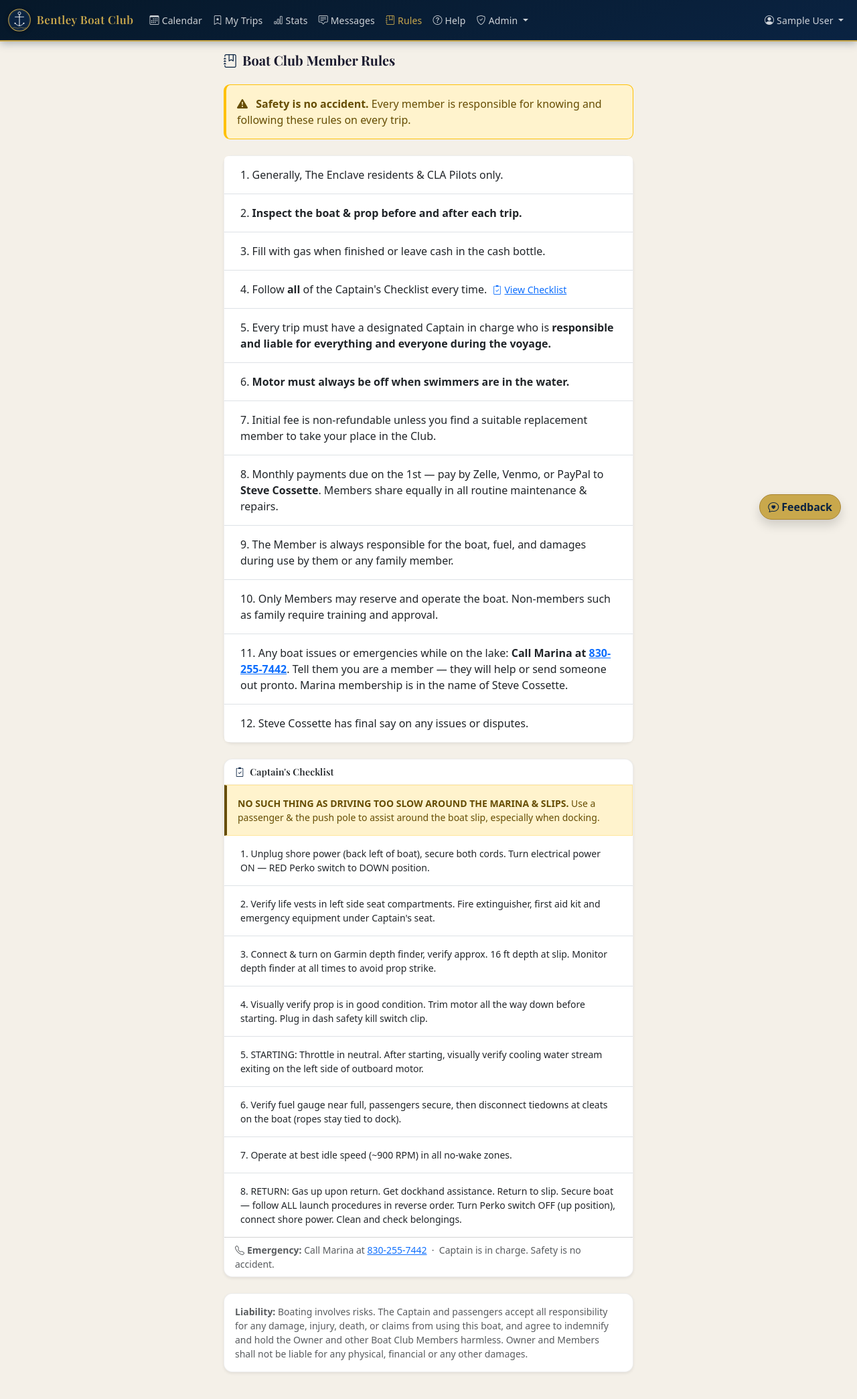
After one commit to richardahasting/FleetNests, a Flask app: page /rules in a window 1280 px wide. The commit adds this page. Shown: the whole page at 67% size. Run offline with Flask 3, Linux system fonts and the light colour scheme; the visitor is signed in with stand-in values (Sample User, id 1).

Commit message:
Add real Captain's Checklist, Club Rules page, and printable checklist
Replace generic 17-item checklist with the actual 8-step procedure from
the club's official PDF. Add liability disclaimer and marina emergency
number to the checkout page. New /rules page shows all 12 club member
rules alongside the checklist. New /checklist page is a printable
reference. Both linked from the nav bar.

Co-Authored-By: Claude Sonnet 4.6 <noreply@anthropic.com>

```diff
--- a/app.py
+++ b/app.py
@@ -810,6 +810,8 @@ def register_routes(app: Flask):
                                CAPTAIN_CHECKLIST=models.CAPTAIN_CHECKLIST,
                                CHECKLIST_CATEGORIES=models.CHECKLIST_CATEGORIES,
                                FUEL_LEVELS=models.FUEL_LEVELS,
+                               DISCLAIMER=models.CAPTAIN_CHECKLIST_DISCLAIMER,
+                               MARINA_PHONE=models.MARINA_PHONE,
                                now_time=now_time)
 
     @app.route("/trips/<int:res_id>/checkin", methods=["GET", "POST"])
@@ -859,6 +861,25 @@ def register_routes(app: Flask):
     def admin_trip_logs():
         logs = models.get_all_trip_logs()
         return render_template("admin/trip_logs.html", logs=logs)
+
+    # -- Club Rules & Captain's Checklist -------------------------------------
+
+    @app.route("/rules")
+    @auth.login_required
+    def rules_page():
+        return render_template("rules.html",
+                               CAPTAIN_CHECKLIST=models.CAPTAIN_CHECKLIST,
+                               CHECKLIST_CATEGORIES=models.CHECKLIST_CATEGORIES,
+                               DISCLAIMER=models.CAPTAIN_CHECKLIST_DISCLAIMER)
+
+    @app.route("/checklist")
+    @auth.login_required
+    def checklist_page():
+        return render_template("checklist.html",
+                               CAPTAIN_CHECKLIST=models.CAPTAIN_CHECKLIST,
+                               CHECKLIST_CATEGORIES=models.CHECKLIST_CATEGORIES,
+                               MARINA_PHONE=models.MARINA_PHONE,
+                               DISCLAIMER=models.CAPTAIN_CHECKLIST_DISCLAIMER)
 
     # -- Password reset / welcome set-password --------------------------------
 
--- a/templates/base.html
+++ b/templates/base.html
@@ -46,6 +46,10 @@
         <li class="nav-item">
           <a class="nav-link {% if request.endpoint in ('messages','new_message') %}active{% endif %}"
              href="{{ url_for('messages') }}"><i class="bi bi-chat-square-text me-1"></i>Messages</a>
+        </li>
+        <li class="nav-item">
+          <a class="nav-link {% if request.endpoint == 'rules_page' %}active{% endif %}"
+             href="{{ url_for('rules_page') }}"><i class="bi bi-journal-bookmark me-1"></i>Rules</a>
         </li>
         <li class="nav-item">
           <a class="nav-link {% if request.endpoint == 'help_page' %}active{% endif %}"
--- /dev/null
+++ b/templates/rules.html
@@ -0,0 +1,106 @@
+{% extends "base.html" %}
+{% block title %}Club Rules — Bentley Boat Club{% endblock %}
+
+{% block content %}
+<div class="row justify-content-center">
+  <div class="col-12 col-md-8 col-lg-6">
+
+    <div class="d-flex align-items-center mb-4">
+      <h5 class="mb-0 fw-bold">
+        <i class="bi bi-journal-bookmark me-2 text-club-blue"></i>Boat Club Member Rules
+      </h5>
+    </div>
+
+    <div class="alert alert-warning border-warning mb-4" role="alert">
+      <i class="bi bi-exclamation-triangle-fill me-2"></i>
+      <strong>Safety is no accident.</strong> Every member is responsible for
+      knowing and following these rules on every trip.
+    </div>
+
+    <div class="card border-0 shadow-sm mb-4">
+      <div class="card-body p-0">
+        <ol class="list-group list-group-flush list-group-numbered rounded">
+          <li class="list-group-item px-4 py-3">
+            Generally, The Enclave residents &amp; CLA Pilots only.
+          </li>
+          <li class="list-group-item px-4 py-3">
+            <strong>Inspect the boat &amp; prop before and after each trip.</strong>
+          </li>
+          <li class="list-group-item px-4 py-3">
+            Fill with gas when finished or leave cash in the cash bottle.
+          </li>
+          <li class="list-group-item px-4 py-3">
+            Follow <strong>all</strong> of the Captain's Checklist every time.
+            <a href="{{ url_for('checklist_page') }}" class="ms-1 small">
+              <i class="bi bi-clipboard2-check me-1"></i>View Checklist
+            </a>
+          </li>
+          <li class="list-group-item px-4 py-3">
+            Every trip must have a designated Captain in charge who is
+            <strong>responsible and liable for everything and everyone during the voyage.</strong>
+          </li>
+          <li class="list-group-item px-4 py-3">
+            <strong>Motor must always be off when swimmers are in the water.</strong>
+          </li>
+          <li class="list-group-item px-4 py-3">
+            Initial fee is non-refundable unless you find a suitable replacement
+            member to take your place in the Club.
+          </li>
+          <li class="list-group-item px-4 py-3">
+            Monthly payments due on the 1st — pay by Zelle, Venmo, or PayPal to
+            <strong>Steve Cossette</strong>. Members share equally in all routine
+            maintenance &amp; repairs.
+          </li>
+          <li class="list-group-item px-4 py-3">
+            The Member is always responsible for the boat, fuel, and damages
+            during use by them or any family member.
+          </li>
+          <li class="list-group-item px-4 py-3">
+            Only Members may reserve and operate the boat. Non-members such as
+            family require training and approval.
+          </li>
+          <li class="list-group-item px-4 py-3">
+            Any boat issues or emergencies while on the lake:
+            <strong>Call Marina at <a href="tel:8302557442">830-255-7442</a></strong>.
+            Tell them you are a member — they will help or send someone out pronto.
+            Marina membership is in the name of Steve Cossette.
+          </li>
+          <li class="list-group-item px-4 py-3">
+            Steve Cossette has final say on any issues or disputes.
+          </li>
+        </ol>
+      </div>
+    </div>
+
+    <div class="card border-0 shadow-sm mb-4">
+      <div class="card-header bg-transparent fw-semibold">
+        <i class="bi bi-clipboard2-check me-2 text-club-blue"></i>Captain's Checklist
+      </div>
+      <div class="card-body p-0">
+        <div class="alert alert-warning rounded-0 mb-0 small">
+          <strong>NO SUCH THING AS DRIVING TOO SLOW AROUND THE MARINA &amp; SLIPS.</strong>
+          Use a passenger &amp; the push pole to assist around the boat slip,
+          especially when docking.
+        </div>
+        <ol class="list-group list-group-flush list-group-numbered rounded-bottom">
+          {% for item in CAPTAIN_CHECKLIST %}
+          <li class="list-group-item px-4 py-3 small">{{ item }}</li>
+          {% endfor %}
+        </ol>
+      </div>
+      <div class="card-footer bg-transparent small text-muted">
+        <i class="bi bi-telephone me-1"></i><strong>Emergency:</strong>
+        Call Marina at <a href="tel:8302557442">830-255-7442</a>
+        &nbsp;·&nbsp; Captain is in charge. Safety is no accident.
+      </div>
+    </div>
+
+    <div class="card border-0 shadow-sm mb-4 border-start border-4 border-warning">
+      <div class="card-body small text-muted">
+        <strong>Liability:</strong> {{ DISCLAIMER }}
+      </div>
+    </div>
+
+  </div>
+</div>
+{% endblock %}
```
Also changed, not shown: models.py (+23 -25 lines), templates/checklist.html (added, +60 -0 lines), templates/checkout.html (+9 -1 lines).
